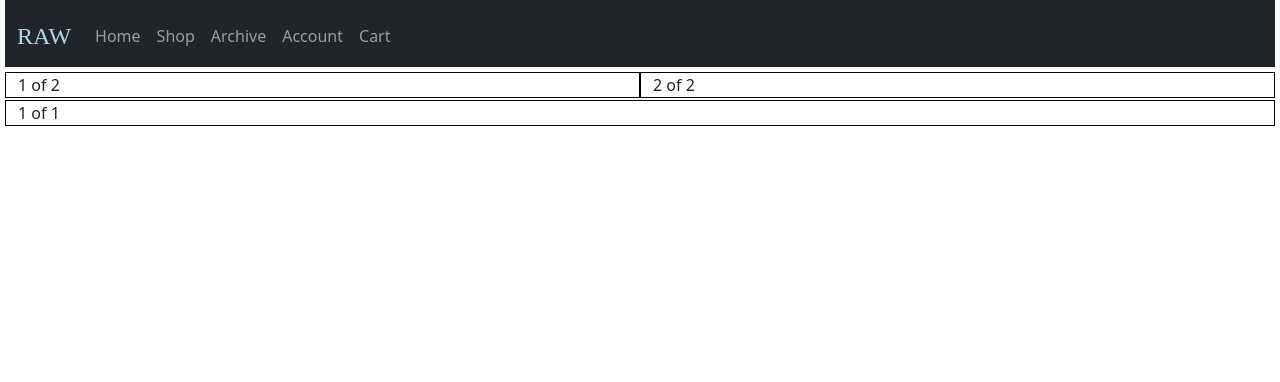
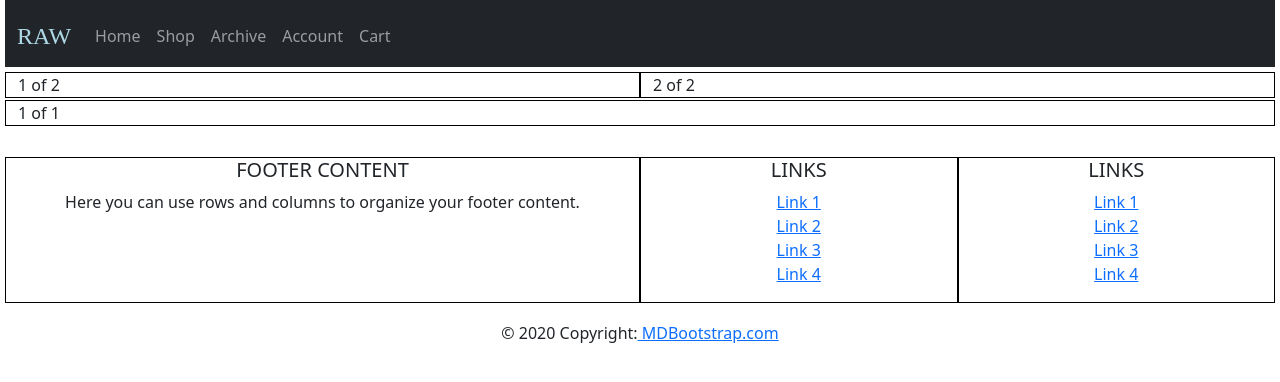
Before and after one commit to richardwebber/DevMountain-Personal-Project, a React (Vite) app: page / in a window 1280 px wide. Shown: the top 382 px of the page. Built offline with nearby package versions, Linux system fonts and the light colour scheme.

Commit message:
Working on building out useState for Cart

```diff
--- a/src/App.jsx
+++ b/src/App.jsx
@@ -1,11 +1,13 @@
 import { Outlet } from 'react-router-dom'
-import NavbarMain from './Components/NavbarMain'
+import NavbarMain from './Components/NavbarMain.jsx'
+import Footer from './Components/Footer.jsx'
 
 export default function App() {
     return (
         <>
         <NavbarMain />
         <Outlet />
+        <Footer />
         </>
     )
 }
--- /dev/null
+++ b/src/Components/Cart.css
@@ -0,0 +1,58 @@
+.navbar {
+    width: 100%;
+    display: flex;
+    justify-content: space-between;
+    align-items: center;
+    padding: 1.2rem;
+    background: var(--primary-color);
+    position: sticky;
+    top: 0;
+    left: 0;
+  }
+
+  .navbar__logo {
+    font-size: 40px;
+    font-weight: bold;
+    color: #fff;
+  }
+
+  .navbar__cart {
+    background: #fff;
+    width: 180px;
+    border: none;
+    border-radius: 15px;
+    display: flex;
+    justify-content: space-between;
+    align-items: center;
+    padding: 0.5rem;
+    cursor: pointer;
+  }
+
+  .navbar__cart:hover {
+    opacity: 0.75;
+  }
+
+  .cart__title {
+    font-size: 30px;
+    font-weight: bold;
+    color: var(--dark-color);
+  }
+
+  .cart__image {
+    width: 30px;
+    height: 30px;
+    object-fit: contain;
+  }
+
+  .cart__counter {
+    height: 40px;
+    width: 40px;
+    border: 1px solid var(--secondary-color);
+    border-radius: 50%;
+    color: var(--dark-color);
+    background: var(--light-color);
+    font-size: 25px;
+    display: flex;
+    justify-content: center;
+    align-items: center;
+  }
--- /dev/null
+++ b/src/Components/Footer.jsx
@@ -0,0 +1,44 @@
+import React from "react"
+
+
+export default function Footer()  {
+    return (
+        <footer className="page-footer font-small blue pt-4">
+            <div className="container-fluid text-center text-md-left">
+                <div className="row">
+                    <div className="col-md-6 mt-md-0 mt-3">
+                        <h5 className="text-uppercase">Footer Content</h5>
+                        <p>Here you can use rows and columns to organize your footer content.</p>
+                    </div>
+
+                    <hr className="clearfix w-100 d-md-none pb-0"/>
+
+                    <div className="col-md-3 mb-md-0 mb-3">
+                        <h5 className="text-uppercase">Links</h5>
+                        <ul className="list-unstyled">
+                            <li><a href="#!">Link 1</a></li>
+                            <li><a href="#!">Link 2</a></li>
+                            <li><a href="#!">Link 3</a></li>
+                            <li><a href="#!">Link 4</a></li>
+                        </ul>
+                    </div>
+
+                    <div className="col-md-3 mb-md-0 mb-3">
+                        <h5 className="text-uppercase">Links</h5>
+                        <ul className="list-unstyled">
+                            <li><a href="#!">Link 1</a></li>
+                            <li><a href="#!">Link 2</a></li>
+                            <li><a href="#!">Link 3</a></li>
+                            <li><a href="#!">Link 4</a></li>
+                        </ul>
+                    </div>
+                </div>
+            </div>
+
+            <div className="footer-copyright text-center py-3">© 2020 Copyright:
+                <a href="https://mdbootstrap.com/"> MDBootstrap.com</a>
+            </div>
+
+        </footer>
+    );
+}
--- a/src/Components/NavbarMain.jsx
+++ b/src/Components/NavbarMain.jsx
@@ -1,9 +1,20 @@
 import { Container, Nav, NavDropdown, Navbar } from "react-bootstrap";
 import { Link } from 'react-router-dom'
-
+// import styles from "./Cart.css"
 
 
 export default function NavbarMain() {
+    // const [cartCount, setCartCount] = useState(0)
+
+    // useEffect(() => {
+    //     let count = 0
+    //     cart.forEach((item) => {
+    //         count += item.qty
+    //     });
+
+    //     setCartCount(count)
+    // }, [cart, Cartcount])
+
     return (
         <Navbar expand='md' bg='dark' data-bs-theme='dark'>
             <Container fluid>
@@ -15,7 +26,17 @@ export default function NavbarMain() {
                         <Link to='/shop' className='nav-link'>Shop</Link>
                         <Link to='/archive' className='nav-link'>Archive</Link>
                         <Link to='/account' className="nav-link">Account</Link>
-                        <Link to='/cart' className='nav-link'>Cart</Link>
+                        <Link to='/cart' className='nav-link'> Cart
+                        {/* <div className={styles.navbar__cart}>
+                            <h3 className={styles.cart__title}>Cart</h3>
+                                <img
+                                    className={styles.cart__image}
+                                    src="https://image.flaticon.com/icons/svg/102/102276.svg"
+                                    alt="shopping cart"
+                                />
+                            <div className={styles.cart__counter}>{cartCount}</div>
+                        </div>   */}
+                        </Link>
                     </Nav>
                 </Navbar.Collapse>
             </Container>
```
